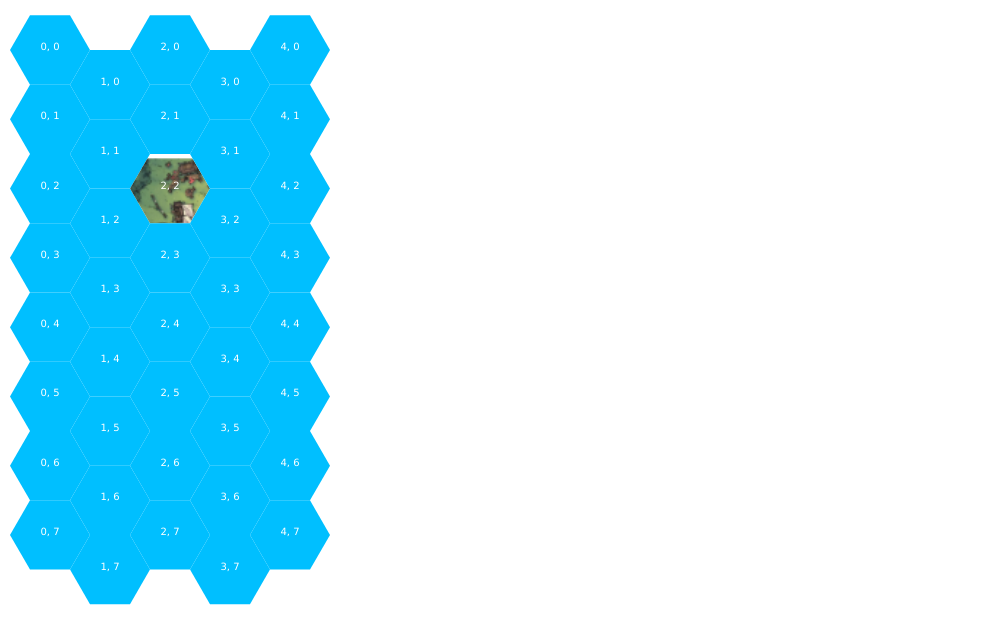
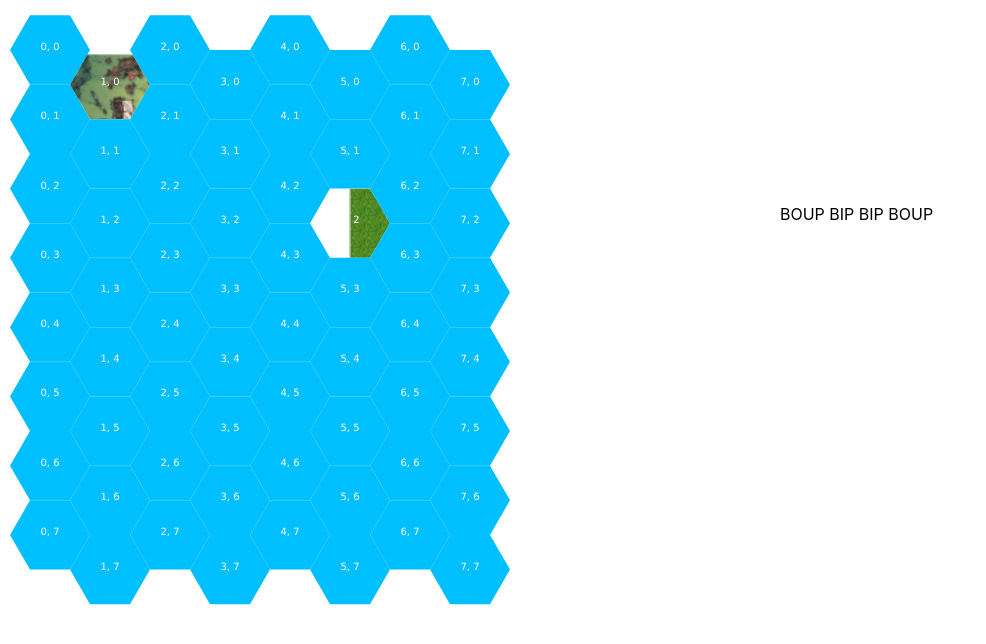
Before and after one commit to DrTyr/JeuxHexagone, a React (Create React App) app: page / in a window 1280 px wide. Shown: the top 644 px of the page, without its empty margins (0-986 px from the left). Built offline with nearby package versions, Linux system fonts and the light colour scheme.

Commit message:
(WIP) debug in progress

```diff
--- a/src/App.css
+++ b/src/App.css
@@ -36,3 +36,23 @@
     transform: rotate(360deg);
   }
 }
+
+
+
+.mapsgrid {
+  float: left;
+}
+
+/* .hexagonDisplayed {
+  display: flex;
+}
+
+.Encounter {
+  display: flex;
+
+} */
+
+.rightblocs{
+  float: right;
+
+}
--- a/src/App.jsx
+++ b/src/App.jsx
@@ -29,7 +29,7 @@ export function App() {
   function hexagonFillTest(hexagon) {
 
     let blue = "#00BFFF";
-    let red = "#ff0000";
+    //let red = "#ff0000";
 
     if (hexagon.fill === "") { return blue }
     else {
@@ -85,6 +85,9 @@ export function App() {
           <pattern id="banditCamp" patternUnits="objectBoundingBox" x="0" y="0" width={hexagon.size} height={hexagon.size}>
             <image href={banditCamp} x="0" y="0" width={hexagon.size * 4} height={hexagon.size * 2} />
           </pattern>
+          <pattern id="grass" patternUnits="objectBoundingBox" x="0" y="0" width={hexagon.size} height={hexagon.size}>
+            <image href={grass} x="0" y="0" width={hexagon.size * 4} height={hexagon.size * 2} />
+          </pattern>
         </defs>
 
 
@@ -121,13 +124,24 @@ export function App() {
 
     <Fragment>
 
-      <svg width={grid.hexagonSize * 2 * grid.numberRow} height={grid.hexagonSize * 2 * grid.numberColumn}>
-        {DisplayGridWithSvg()}
-      </svg>
+      <div class="mapsgrid">
+        <svg width={grid.hexagonSize * 2 * grid.numberColumn} height={grid.hexagonSize * 2 * grid.numberRow}>
+          {DisplayGridWithSvg()}
+        </svg>
+      </div>
 
-      <svg width="500" height="200">
-        {DisplayOnMouseHexagon()}
-      </svg>
+      <div class="rightblocs">
+
+        <div class="hexagonDisplayed">
+          <svg width="500" height="200">
+            {DisplayOnMouseHexagon()}
+          </svg>
+        </div>
+
+        <div class="Encounter"> BOUP BIP BIP BOUP </div>
+
+      </div>
+
 
       {/* <Canvas /> */}
 
--- a/src/HexagonGridCalculator.jsx
+++ b/src/HexagonGridCalculator.jsx
@@ -6,7 +6,7 @@ const cos = Math.cos;
 const sin = Math.sin;
 const hexagonSizes = 40;
 const numberColumn = 8;
-const numberRow = 5;
+const numberRow = 8;
 const xFirstHesagonCenter = 50;
 const yFirstHesagonCenter = 50;
 
@@ -109,10 +109,12 @@ function randomlyFillhexagoneWithBanditCampImg(grid) {
 
     //return objet coordinate with x and y of a random hexagon
     let coordonate = getCoordonateRandomHexagoneInGrid(grid);
-
+    let coordonate2 = getCoordonateRandomHexagoneInGrid(grid);
     //
 
     grid.hexagons[coordonate.x][coordonate.y].fill = "url(#banditCamp)";
+    grid.hexagons[coordonate2.x][coordonate2.y].fill = "url(#grass)";
+
 
     return grid;
 
@@ -201,13 +203,12 @@ function generatePath(grid, lengthPath) {
     //Define the starting hexagone at random
     let startcoordinate = getCoordonateRandomHexagoneInGrid(grid);
 
-    for (let i = 0; i <= startcoordinate; i++) {
+    for (let i = 0; i <= lengthPath; i++) {
 
         //Define coord in grid of it's neighbour
         let neighbourCoordinate = getNeidhbourCoordinateOfOneHexagone(startcoordinate.x, startcoordinate.y);
         //Chose a random neighbour in the remaing ones
-        let randomNeighbourCoordonate = Math.floor(Math.random() * neighbourCoordinate.length);
-        let chosenNeighbourCoordonate = neighbourCoordinate[randomNeighbourCoordonate];
+        let chosenNeighbourCoordonate = neighbourCoordinate[Math.floor(Math.random() * neighbourCoordinate.length)];
 
     }
 
```
